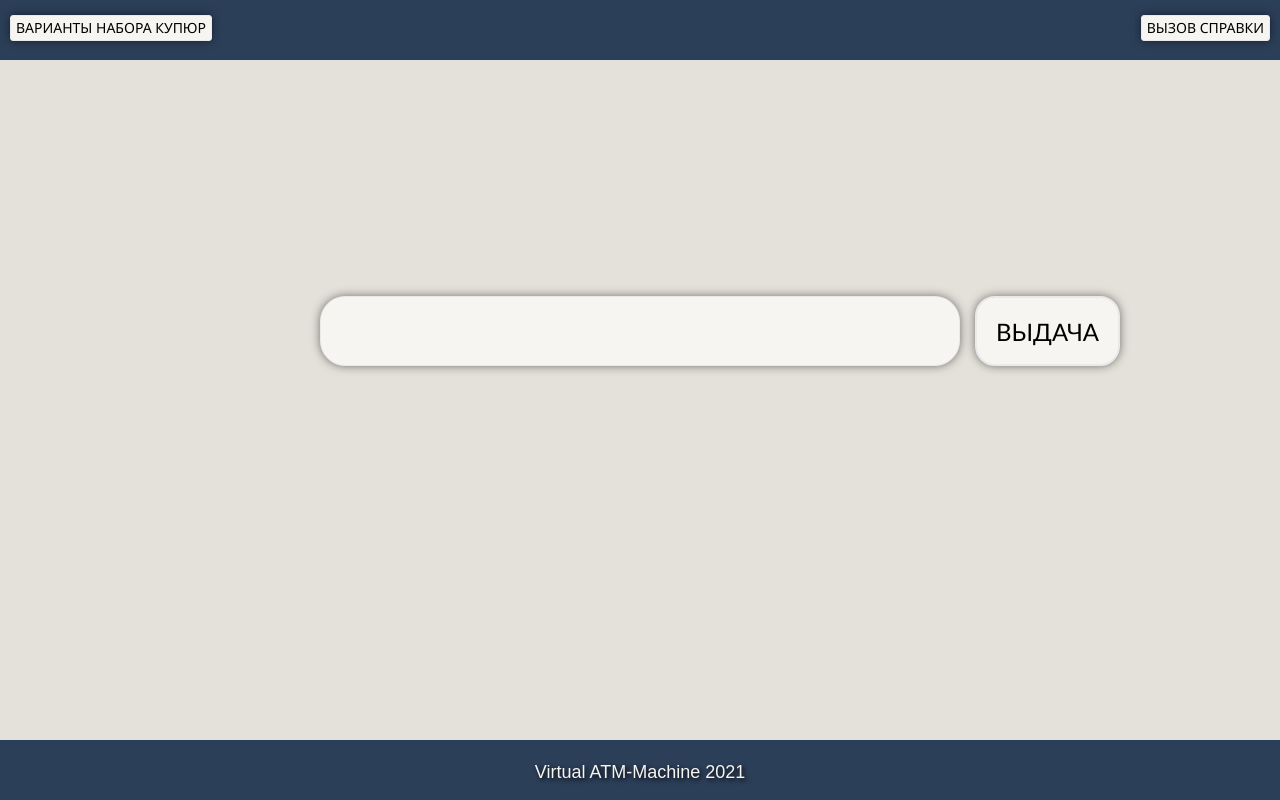
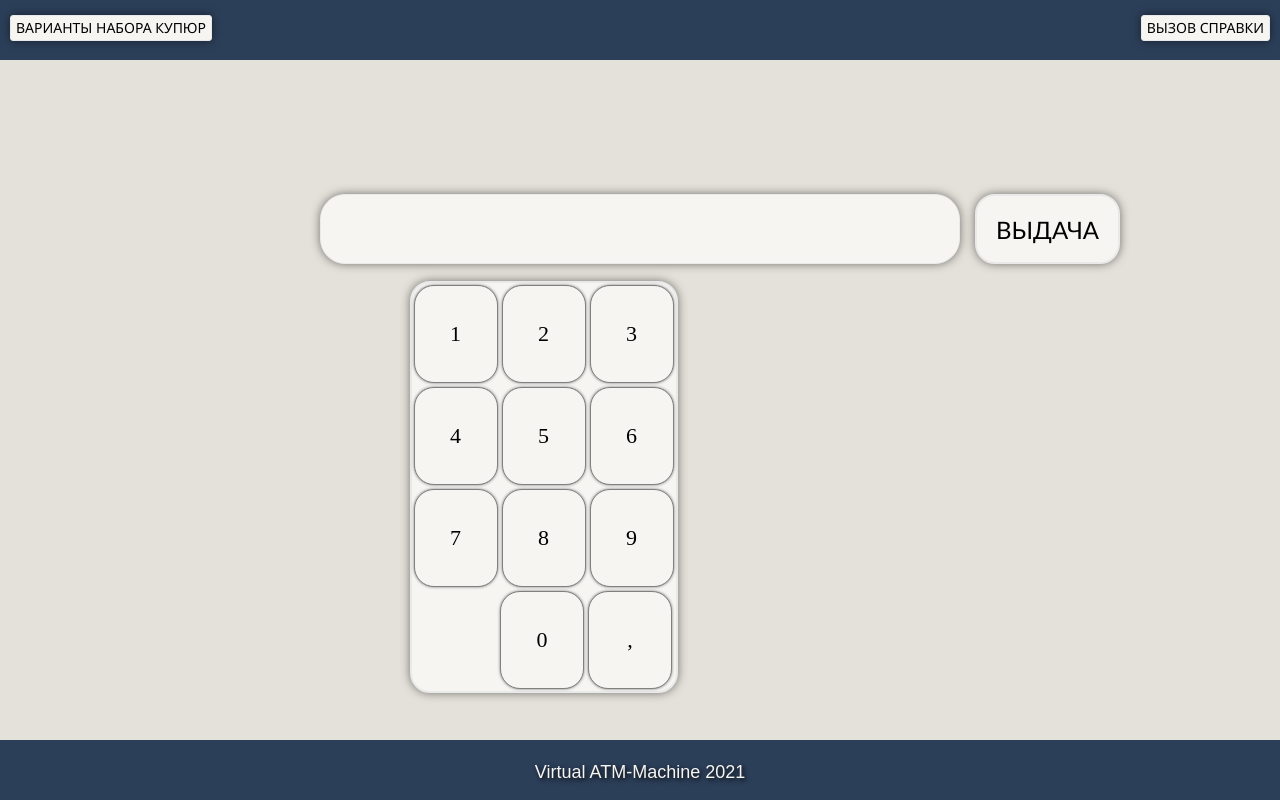
Before and after one commit to danyafaye/test-task-rockstone, a React (Create React App) app: page /app-input in a window 1280 px wide. Built offline with nearby package versions, Linux system fonts and the light colour scheme.

Commit message:
added numpad

```diff
--- a/src/components/Content/AppInput/AppInput.css
+++ b/src/components/Content/AppInput/AppInput.css
@@ -5,7 +5,6 @@
   grid-template-rows: 355px 1fr 1fr;
   grid-template-columns: 100% 100% 100%;
   max-width: 100%;
-  top: 15%;
   height: 50%;
 }
 
@@ -58,4 +57,71 @@
   font-size: 24px;
 }
 
+.app-numpad {
+  grid-area: nump;
+  position: absolute;
+  top: 65%;
+  left: 32%;
+  border: 2px solid #E9E9E9;
+  box-shadow: 0 0 10px rgba(0, 0, 0, 0.5);
+  background: #F7F5F2;
+  border-radius: 20px;
+}
+.app-numpad .app-numpad-first-block {
+  display: block;
+}
+.app-numpad .app-numpad-first-block > button {
+  box-shadow: 0 0 3px rgba(0, 0, 0, 0.5);
+  width: 84px;
+  margin: 2px;
+  border: 1px solid gray;
+  border-radius: 20px;
+  padding: 35px;
+  font-size: 22px;
+  background: #F7F5F2;
+}
+.app-numpad .app-numpad-second-block {
+  display: block;
+  border-radius: 20px;
+}
+.app-numpad .app-numpad-second-block > button {
+  box-shadow: 0 0 3px rgba(0, 0, 0, 0.5);
+  width: 84px;
+  margin: 2px;
+  border: 1px solid gray;
+  border-radius: 20px;
+  padding: 35px;
+  font-size: 22px;
+  background: #F7F5F2;
+}
+.app-numpad .app-numpad-third-block {
+  display: block;
+  border-radius: 20px;
+}
+.app-numpad .app-numpad-third-block > button {
+  box-shadow: 0 0 3px rgba(0, 0, 0, 0.5);
+  width: 84px;
+  margin: 2px;
+  border: 1px solid gray;
+  border-radius: 20px;
+  padding: 35px;
+  font-size: 22px;
+  background: #F7F5F2;
+}
+.app-numpad .app-numpad-last-block {
+  display: block;
+  border-radius: 20px;
+  margin: 0 0 0 85px;
+}
+.app-numpad .app-numpad-last-block > button {
+  box-shadow: 0 0 3px rgba(0, 0, 0, 0.5);
+  width: 84px;
+  margin: 2px;
+  border: 1px solid gray;
+  border-radius: 20px;
+  padding: 35px;
+  font-size: 22px;
+  background: #F7F5F2;
+}
+
 /*# sourceMappingURL=AppInput.css.map */
--- a/src/components/Content/AppInput/AppInput.jsx
+++ b/src/components/Content/AppInput/AppInput.jsx
@@ -1,43 +1,79 @@
 import './AppInput.css';
 import React, { useState } from 'react';
-import { NavLink, Route } from 'react-router-dom';
-
-/*document.querySelector("input").addEventListener('keypress',
-    function () {
-        this.value = this.value.replace(/[^\d]/g, '');
-    })*/
+/*<button>&#129044;</button>*/
 
 const AppInput = () => {
     const [val, setVal] = useState("");
     const [valOut, setValOut] = useState(val);
-    const [inputText, setInputText] = useState('');
+    const [inputVal, setInputVal] = useState('');
     const handlerChange = (e) => {
-        let text = e.target.value.replace(/[^0-9\,]/g, '');
-        setInputText(text)
-         setVal(text)
+        let replacedValue = e.target.value.replace(/[^0-9\,]/g, '');
+        setInputVal(replacedValue)
+        setVal(replacedValue)
     }
     const onKeyDown = (e) => {
-        if(e.key === "Enter" || e.key === "NumpadEnter"){
+        if (e.key === "Enter" || e.key === "NumpadEnter") {
             e.preventDefault()
             e.stopPropagation()
             setValOut(val)
         }
     }
+    const buttonClick = (e) => {
+        let bttnVal = e.target.value
+        setInputVal(inputVal + bttnVal)
+        setVal(inputVal + bttnVal)
+    }
     return (<div className="app-input-output-form">
-            <input type="text" className="app-input" value={inputText} onChange={handlerChange} onKeyDown={onKeyDown}/>
-            <button className="app-input-to-output" onClick={()=>setValOut(val)}>ВЫДАЧА</button>
-            <AppOutput valOut={valOut} />
+            <input type="text" className="app-input" value={inputVal} onChange={handlerChange} onKeyDown={onKeyDown}/>
+            <button className="app-input-to-output" onClick={() => setValOut(val)}>ВЫДАЧА</button>
+            <div className="app-numpad">
+                <div className="app-numpad-first-block">
+                    <button value={1} onClick={buttonClick}>1</button>
+                    <button value={2} onClick={buttonClick}>2</button>
+                    <button value={3} onClick={buttonClick}>3</button>
+                </div>
+                <div className="app-numpad-second-block">
+                    <button value={4} onClick={buttonClick}>4</button>
+                    <button value={5} onClick={buttonClick}>5</button>
+                    <button value={6} onClick={buttonClick}>6</button>
+                </div>
+                <div className="app-numpad-third-block">
+                    <button value={7} onClick={buttonClick}>7</button>
+                    <button value={8} onClick={buttonClick}>8</button>
+                    <button value={9} onClick={buttonClick}>9</button>
+                </div>
+                <div className="app-numpad-last-block">
+                    <button value={0} onClick={buttonClick}>0</button>
+                    <button value={","} onClick={buttonClick}>,</button>
+                </div>
+            </div>
+            <AppOutput valOut={valOut}/>
         </div>
     )
 }
 
 const AppOutput = (props) => {
-    if(props.valOut==="")return null;
-    return(
-    <div className="app-output-form">
-        <p className="output-sum">Введенная сумма:{props.valOut}</p>
-    </div>
-    )
+    if (props.valOut === "") return null;
+    let outputValue = props.valOut
+    String.prototype.replaceAt = function (index, replacement) {
+        return this.substr(0, index) + replacement + this.substr(index + replacement.length);
+    }
+    if (outputValue.includes(",")) {
+        let index = outputValue.indexOf(",")
+        let newValue = outputValue.slice(index + 1)
+        return (
+            <div className="app-output-form">
+                <p className="output-sum">Введенная
+                    сумма: {Math.trunc(outputValue.replaceAt(index, "."))} руб., {newValue} коп. </p>
+            </div>
+        )
+    } else {
+        return (
+            <div className="app-output-form">
+                <p className="output-sum">Введенная сумма: {outputValue} руб.</p>
+            </div>
+        )
+    }
 }
 
 export default AppInput;
--- a/src/components/Content/AppInput/AppInput.scss
+++ b/src/components/Content/AppInput/AppInput.scss
@@ -1,5 +1,5 @@
 //перестилизовать кнопку и поле ввода в app-input-form app-input-form сделать position relative и расположить элементы относительно формы
-//добавить переменные для повторяющихся значений
+//добавить переменные, шаблоны для кнопок нампада для повторяющихся значений
 .app-input-output-form{
   position: relative;
   display: grid;
@@ -7,7 +7,6 @@
   grid-template-rows: 355px 1fr 1fr;
   grid-template-columns: 100% 100% 100%;
   max-width: 100%;
-  top: 15%;
   height: 50%;
 }
 
@@ -56,3 +55,69 @@
   bottom: 20%;
   font-size: 24px;
 }
+.app-numpad{
+  grid-area: nump;
+  position: absolute;
+  top:65%;
+  left:32%;
+  border: 2px solid #E9E9E9;
+  box-shadow: 0 0 10px rgba(0,0, 0, 0.5);
+  background: #F7F5F2;
+  border-radius: 20px;
+  .app-numpad-first-block{
+    display: block;
+    >button{
+      box-shadow: 0 0 3px rgba(0,0, 0, 0.5);
+      width: 84px;
+      margin: 2px;
+      border: 1px solid gray;
+      border-radius: 20px;
+      padding: 35px;
+      font-size: 22px;
+      background: #F7F5F2;
+    }
+  }
+  .app-numpad-second-block{
+    display: block;
+    border-radius: 20px;
+    >button{
+      box-shadow: 0 0 3px rgba(0,0, 0, 0.5);
+      width: 84px;
+      margin: 2px;
+      border: 1px solid gray;
+      border-radius: 20px;
+      padding: 35px;
+      font-size: 22px;
+      background: #F7F5F2;
+    }
+  }
+  .app-numpad-third-block{
+    display: block;
+    border-radius: 20px;
+    >button{
+      box-shadow: 0 0 3px rgba(0,0, 0, 0.5);
+      width: 84px;
+      margin: 2px;
+      border: 1px solid gray;
+      border-radius: 20px;
+      padding: 35px;
+      font-size: 22px;
+      background: #F7F5F2;
+    }
+  }
+  .app-numpad-last-block{
+    display: block;
+    border-radius: 20px;
+    margin: 0 0 0 85px;
+    >button{
+      box-shadow: 0 0 3px rgba(0,0, 0, 0.5);
+      width: 84px;
+      margin: 2px;
+      border: 1px solid gray;
+      border-radius: 20px;
+      padding: 35px;
+      font-size: 22px;
+      background: #F7F5F2;
+    }
+  }
+}
--- a/src/components/Header/Header.css
+++ b/src/components/Header/Header.css
@@ -28,9 +28,6 @@
   font-family: "Segoe UI", serif;
   color: #000000;
 }
-.app-note ::after {
-  display: none;
-}
 
 .app-input-navi {
   text-align: center;
--- a/src/components/Header/Header.scss
+++ b/src/components/Header/Header.scss
@@ -25,9 +25,6 @@
   box-shadow: 0 0 10px rgba(0,0,0,0.5);
   border-radius: 3px;
   font-family: "Segoe UI", serif;
-  ::after{
-    display: none;
-  }
   color: #000000;
 }
 .app-input-navi{
```
Also changed, not shown: 2 other files (tests, documents, lock files or other folders).
